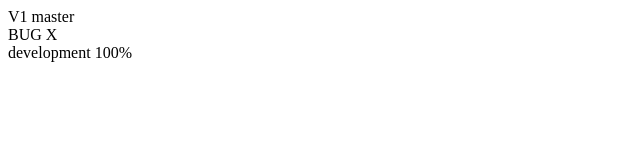
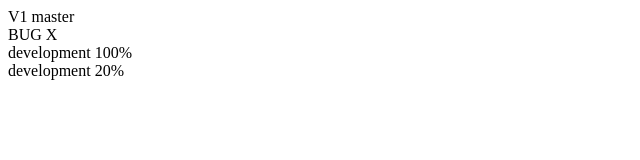
Before and after one commit to creatUsername/git, a plain HTML site: page template/index.html in a window 1280 px wide. Shown: the whole page, without its empty margins (0-640 px from the left). Drawn offline with Linux system fonts and the light colour scheme.

Commit message:
Precent_2

```diff
--- a/template/index.html
+++ b/template/index.html
@@ -16,5 +16,8 @@
   <div>
     development 100%
   </div>
+  <div>
+    development 20%
+  </div>
 </body>
 </html>
```
